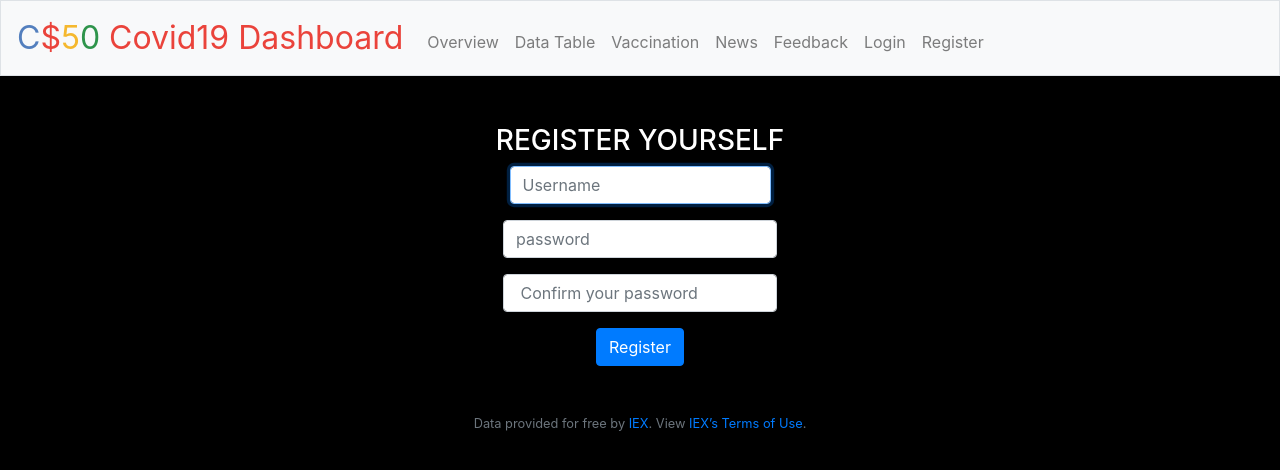
After one commit to anniezhou19/covid19_data, a Flask app: page /register in a window 1280 px wide. The commit adds this page. Shown: the top 470 px of the page. Run offline with Flask 2, Linux system fonts and the light colour scheme; some libraries are stand-ins or nearby versions.

Commit message:
added feedback page  and fixed some issues

```diff
--- a/application.py
+++ b/application.py
@@ -1,23 +1,64 @@
 #imports
 
-from flask import Flask, redirect, render_template, request
+from flask import Flask, redirect, render_template,session
+from flask import request as http_request
+from flask.helpers import flash
+from flask_session import Session
+from tempfile import mkdtemp
 import json
 from requests import request
 import os
 import datetime
+from werkzeug.exceptions import default_exceptions, HTTPException, InternalServerError
+from werkzeug.security import check_password_hash, generate_password_hash
+import operator
+
+from cs50 import SQL
+
 
 #parameters realted to apis
 API_KEY=os.getenv("API_KEY")
 base_url="https://newsapi.org/v2/everything"
 
+#for fedding date_time in sql db
+date_time_now=datetime.datetime.now().replace(microsecond=0)
 #calculating todays date and day before yesterday
 end_day=datetime.date.today()
-two_day=datetime.timedelta(days=5)
-start_day= end_day - two_day
+day_gap=datetime.timedelta(days=5)
+start_day= end_day - day_gap
+print(end_day)
+print(start_day)
+print(date_time_now)
+
 
 # configuring flask app
 app = Flask(__name__)
 app.config["TEMPLATES_AUTO_RELOAD"] = True
+
+
+
+# Ensure responses aren't cached
+@app.after_request
+def after_request(response):
+    response.headers["Cache-Control"] = "no-cache, no-store, must-revalidate"
+    response.headers["Expires"] = 0
+    response.headers["Pragma"] = "no-cache"
+    return response
+
+# Configure session to use filesystem (instead of signed cookies)
+app.config["SESSION_FILE_DIR"] = mkdtemp()
+app.config["SESSION_PERMANENT"] = False
+app.config["SESSION_TYPE"] = "filesystem"
+Session(app)
+
+
+#configuring sql db through cs50
+db=SQL("sqlite:///details.db")
+
+#configuring api_key
+if not os.environ.get("API_KEY"):
+    raise RuntimeError("API_KEY not set")
+
 
 #setting up routes
 @app.route("/")
@@ -67,8 +108,125 @@ def news():
 
    # f"{base_url}?qInTitle=+vaccination%20AND%20+coronavirus&from=2021-05-15&to=2021-05-17&sortBy=popularity,relevancy&apiKey={API_KEY}&language=en&pageSize=12"
 
+@app.route("/login",methods=["POST","GET"])
+def login():
+
+    #forget any user id
+    session.clear()
+    #if users visit through form
+    if http_request.method=="POST":
+
+        #taking email and password from users
+        email=http_request.form.get("email")
+        password=http_request.form.get("password")
+        print(email)
+        print(password)
+
+        #checking if they have entered usrename or password or not.,
+        if not email:
+            return
+        elif not password:
+            return
+
+        #searching database for user email
+        row=db.execute("SELECT * FROM users WHERE email=?",email)
+        print(row)
+        #checking if user entered right password or username exists or not
+        if len(row)!=1 or not check_password_hash(row[0]["hash"],password):
+            return render_template("news.html")
+        #remebering the logged in user
+        session["user_id"]=row[0]["user_id"]
+        flash("sucessfully logged in!!")
+        return redirect("/feedback")
+    # if user visits through link or redirect
+    return render_template("login.html")
+
+#logging out route
+@app.route("/logout")
+def logout():
+    #clearing any session data
+    session.clear()
+    flash("logged out")
+    return redirect("/")
+
+# route for register
+@app.route("/register",methods=["GET", "POST"])
+def register():
+    #if user visits through submitting form
+    if http_request.method=="POST":
+
+        #taking all users input
+        email=http_request.form.get("username")
+        password=http_request.form.get("password")
+        confirm_pass=http_request.form.get("confirmation")
+
+        #checking if users have provided input or not
+        if not email:
+            return
+        elif not password:
+            return
+
+        #chceking if users have entered same password or not
+        elif password!=confirm_pass:
+            return
+
+        #checking if username is availiabe or not
+        rows=db.execute("SELECT * FROM users WHERE email =?",email)
+        if len(rows)==1:
+            return
+
+        #adding users into database and storing passwords as hash not actual password
+        db.execute("INSERT INTO users(email,hash) VALUES(?,?)",email,generate_password_hash(password))
+
+        #redirecting users to login page
+        flash("registered sucessful")
+        return redirect("/feedback")
+    return render_template("register.html")
 
 #route for feedback form
-@app.route("/feedback")
+@app.route("/feedback", methods=["GET", "POST"])
 def feedback():
-    return render_template("feedback.html")
+
+    #queying db for all prevoius feedbacks
+    feedback_all=db.execute("SELECT feedback,username,date_time FROM Feedback ")
+    feedback_all.sort(key=operator.itemgetter("date_time"))
+
+    #if users posts feedback
+    if http_request.method=="POST":
+
+        #checking if user_id is in session or not i.e he is logged in or not
+        if session.get("user_id") is None:
+            return redirect("/login")
+
+        #getting user email and username
+        email=http_request.form.get("email")
+        username=http_request.form.get("username")
+
+        #checking wehther the username is availiable or not
+        row=db.execute("SELECT * FROM feedback WHERE username=?",username)
+        if len(row)==1:
+            return
+
+        #checking wether user provided username,email or not
+        if not username:
+            return
+        if not email:
+            return
+
+        # getting feedback from users
+        feedback=http_request.form.get("feedback")
+
+        #checking whether users provide feedback or not
+        if not feedback:
+            return
+
+        #for fedding date_time in sql db
+        date_time_now=datetime.datetime.now().replace(microsecond=0)
+        flash("Posted feedback")
+        db.execute("INSERT INTO feedback (email,username,feedback,date_time) VALUES(?,?,?,?)",email,username,feedback,date_time_now)
+        return redirect("/feedback")
+
+    return render_template("feedback.html",feedback_all=feedback_all)
+
+if __name__ == '__main__':
+    app.run(debug=True)
--- a/static/styles.css
+++ b/static/styles.css
@@ -16,8 +16,6 @@ nav .navbar-brand {
         /* size for brand */
         font-size: xx-large;
     }
-
-
     /* Colors for brand */
 
     nav .navbar-brand .blue {
@@ -91,8 +89,6 @@ main img {
         /* Add a bottom border to all table rows */
         border-bottom: 1px solid #ddd;
     }
-
-
     /* --------------------------------------------NEWS PAGE CSS_--------------------------------*/
 
     .news {
@@ -114,3 +110,35 @@ main img {
         color: #a7a8a9;
         text-align: left;
     }
+    /*---------------------------------------------feedback page css------------------- */
+
+    .feedback_section {
+        background-color: white;
+        color: black;
+    }
+
+    button,
+    input[type="submit"] {
+        background-color: #d9edff;
+        border: 1px solid transparent;
+        border-radius: 0.25rem;
+        font-size: 0.95rem;
+        font-weight: 400;
+        line-height: 1.5;
+        padding: 0.375rem 0.75rem;
+        text-align: center;
+        transition: color 0.15s ease-in-out, background-color 0.15s ease-in-out, border-color 0.15s ease-in-out, box-shadow 0.15s ease-in-out;
+        vertical-align: middle;
+    }
+
+    input[type="text"],
+    input[type="email"] {
+        line-height: 1.8;
+        width: 25%;
+    }
+
+    input[type="text"]:hover,
+    input[type="email"]:hover {
+        background-color: #f5f5f5;
+        transition: color 2s ease-in-out background-color 0.15s ease-in-out;
+    }
--- a/templates/layout.html
+++ b/templates/layout.html
@@ -20,7 +20,7 @@
     <script src="https://cdn.jsdelivr.net/npm/bootstrap@4.5.3/dist/js/bootstrap.bundle.min.js" integrity="sha384-ho+j7jyWK8fNQe+A12Hb8AhRq26LrZ/JpcUGGOn+Y7RsweNrtN/tE3MoK7ZeZDyx" crossorigin="anonymous"></script>
 
     <script src="https://ajax.googleapis.com/ajax/libs/jquery/3.5.1/jquery.min.js"></script>
-        <script src="{{url_for('static', filename='data.js')}}"></script>
+    <script src="static/data.js"></script>
 
     <title>C$50 Covid19 Dashboard: {% block title %}{% endblock %}</title>
 
@@ -34,13 +34,28 @@
                 <span class="navbar-toggler-icon"></span>
             </button>
         <div class="collapse navbar-collapse" id="navbar">
+            {% if session.user_id %}
             <ul class="navbar-nav mr-auto mt-2">
-                    <li class="nav-item"><a class="nav-link" href="{{url_for('index')}}">Overview</a></li>
+                <li class="nav-item"><a class="nav-link" href="/">Overview</a></li>
                 <li class="nav-item"><a class="nav-link" href="/data_table">Data Table</a></li>
-                    <li class="nav-item"><a class="nav-link" href="{{url_for('vaccination')}}">Vaccination</a></li>
+                <li class="nav-item"><a class="nav-link" href="/vaccination">Vaccination</a></li>
                 <li class="nav-item"><a class="nav-link" href="/news">News</a></li>
                 <li class="nav-item"><a class="nav-link" href="/feedback">Feedback</a></li>
+                <li class="nav-item"><a class="nav-link" href="/login">Login</a></li>
+                <li class="nav-item"><a class="nav-link" href="/register">Register</a></li>
+                <li class="nav-item"><a class="nav-link" href="/logout">Log out</a></li>
             </ul>
+            {% else %}
+            <ul class="navbar-nav mr-auto mt-2">
+                <li class="nav-item"><a class="nav-link" href="/">Overview</a></li>
+                <li class="nav-item"><a class="nav-link" href="/data_table">Data Table</a></li>
+                <li class="nav-item"><a class="nav-link" href="/vaccination">Vaccination</a></li>
+                <li class="nav-item"><a class="nav-link" href="/news">News</a></li>
+                <li class="nav-item"><a class="nav-link" href="/feedback">Feedback</a></li>
+                <li class="nav-item"><a class="nav-link" href="/login">Login</a></li>
+                <li class="nav-item"><a class="nav-link" href="/register">Register</a></li>
+            </ul>
+            {% endif %}
         </div>
     </nav>
 
--- a/templates/news.html
+++ b/templates/news.html
@@ -3,6 +3,7 @@
     <h1 class="news_header">Covid And Vaccination News</h1>
     <div class="news_data">
         {% for covid_news in news_data_covid %}
+        <img src="{{covid_news.urlToImage}}" alt="covid image">
         <h3 class="news_title">{{covid_news.title}}</h3>
         <p class="news_description">{{covid_news.description}}</p>
         <a class="news_link" href={{covid_news.url}}>know more:</a> {% endfor %}
--- /dev/null
+++ b/templates/register.html
@@ -0,0 +1,19 @@
+{% extends "layout.html" %} {% block title %} Register {% endblock %} {% block main %}
+<h3>REGISTER YOURSELF</h3>
+<form action="/register" method="post">
+
+    <div class="form-group">
+        <input class="form-control" type="text" name="username" autocomplete="off" autofocus placeholder="Username">
+    </div>
+
+    <div class="form-group">
+        <input class="form-control" type="password" name="password" placeholder="password">
+    </div>
+
+    <div class="form-group">
+        <input class="form-control" type="password" name="confirmation" placeholder=" Confirm your password">
+    </div>
+
+    <button class="btn btn-primary" type="submit">Register</button>
+</form>
+{% endblock %}
```
Also changed, not shown: templates/feedback.html (+52 -0 lines), templates/login.html (added, +12 -0 lines), details.db (added), feedback.db (deleted). Lines whose indentation alone changed are shown as unchanged.
